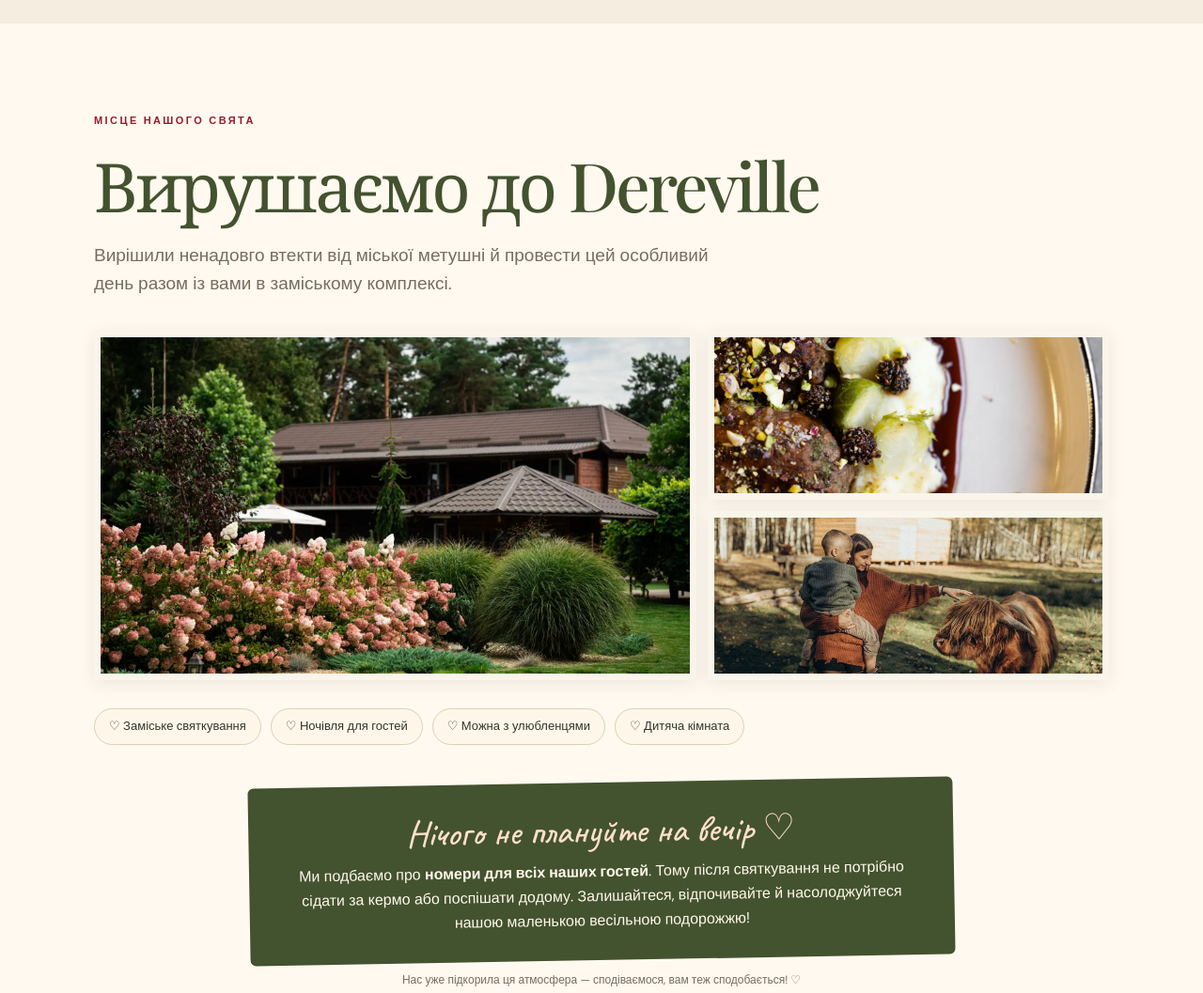
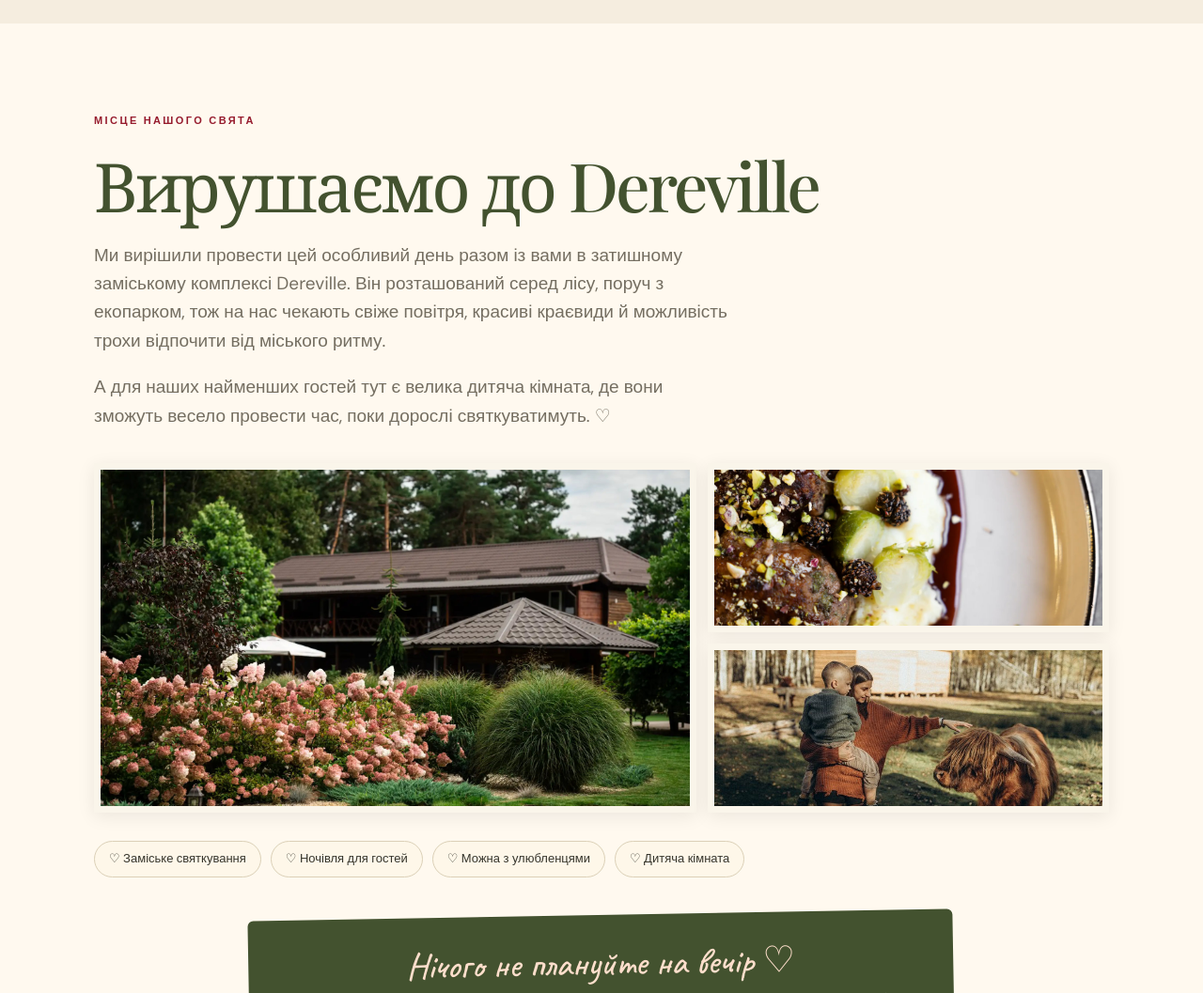
Before and after one commit to katyaakimova-ui/katya-dima-wedding, a plain HTML site: page index.html in a window 1280 px wide. Shown: the part 2560-3617 px from the top of the page at 94% size. Drawn offline with nearby package versions, Linux system fonts and the light colour scheme.

Commit message:
Update Dereville venue description with forest and kids room details

```diff
--- a/index.html
+++ b/index.html
@@ -109,7 +109,8 @@
 <section class="section" id="plan"><div class="shell"><div class="center"><div class="eyebrow">Маленький план великого дня</div><h2 class="sec-title">Що на нас чекає?</h2><p class="intro">Трохи урочистостей, дорога крізь зимові краєвиди й дуже багато часу разом.</p></div>
   <div class="card-grid"><article class="little-card"><div class="card-no">01 / зранку</div><h3>Скажемо «так»</h3><p>Почнемо день із реєстрації шлюбу в ДРАЦС. Так, запрошуємо всіх вас!</p></article><article class="little-card"><div class="card-no">02 / після цього</div><h3>Їдемо святкувати</h3><p>Вирушаємо до Dereville, розміщуємося та налаштовуємося на гарний вечір.</p></article><article class="little-card"><div class="card-no">03 / святкуємо</div><h3>Танці, обійми, торт</h3><p>Смачна вечеря, ваша улюблена музика і жодного поспіху додому.</p></article></div>
   <p class="caption center">Час окремих подій уточнимо, щойно погодимо розклад.</p></div></section>
-<section class="section cream" id="where"><div class="shell"><div class="eyebrow">Місце нашого свята</div><h2 class="sec-title">Вирушаємо до Dereville</h2><p class="intro">Вирішили ненадовго втекти від міської метушні й провести цей особливий день разом із вами в заміському комплексі.</p>
+<section class="section cream" id="where"><div class="shell"><div class="eyebrow">Місце нашого свята</div><h2 class="sec-title">Вирушаємо до Dereville</h2><p class="intro">Ми вирішили провести цей особливий день разом із вами в затишному заміському комплексі Dereville. Він розташований серед лісу, поруч з екопарком, тож на нас чекають свіже повітря, красиві краєвиди й можливість трохи відпочити від міського ритму.</p>
+  <p class="intro">А для наших найменших гостей тут є велика дитяча кімната, де вони зможуть весело провести час, поки дорослі святкуватимуть. ♡</p>
   <div class="gallery" aria-label="Фотографії Dereville"><div class="gallery-frame"><img data-photo src="dereville-1.jpg" loading="lazy" alt="Будівля серед сосен і квітів на території Dereville"><div class="gallery-note">Затишна територія Dereville 🌲</div></div><div class="gallery-frame"><img data-photo src="dereville-2.jpg" loading="lazy" alt="Страва ресторанної кухні: м’ясо, пюре та овочі"><div class="gallery-note">Смаколики до свята ♡</div></div><div class="gallery-frame"><img data-photo src="dereville-3.jpg" loading="lazy" alt="Доросла людина з дитиною поруч із пухнастою коровою на природі"><div class="gallery-note">Трохи природи й хвостиків ♡</div></div></div>
   <div class="feature-strip"><span>♡ Заміське святкування</span><span>♡ Ночівля для гостей</span><span>♡ Можна з улюбленцями</span><span>♡ Дитяча кімната</span></div>
   <div class="notice"><h3>Нічого не плануйте на вечір ♡</h3><p>Ми подбаємо про <strong>номери для всіх наших гостей</strong>. Тому після святкування не потрібно сідати за кермо або поспішати додому. Залишайтеся, відпочивайте й насолоджуйтеся нашою маленькою весільною подорожжю!</p></div>
```
